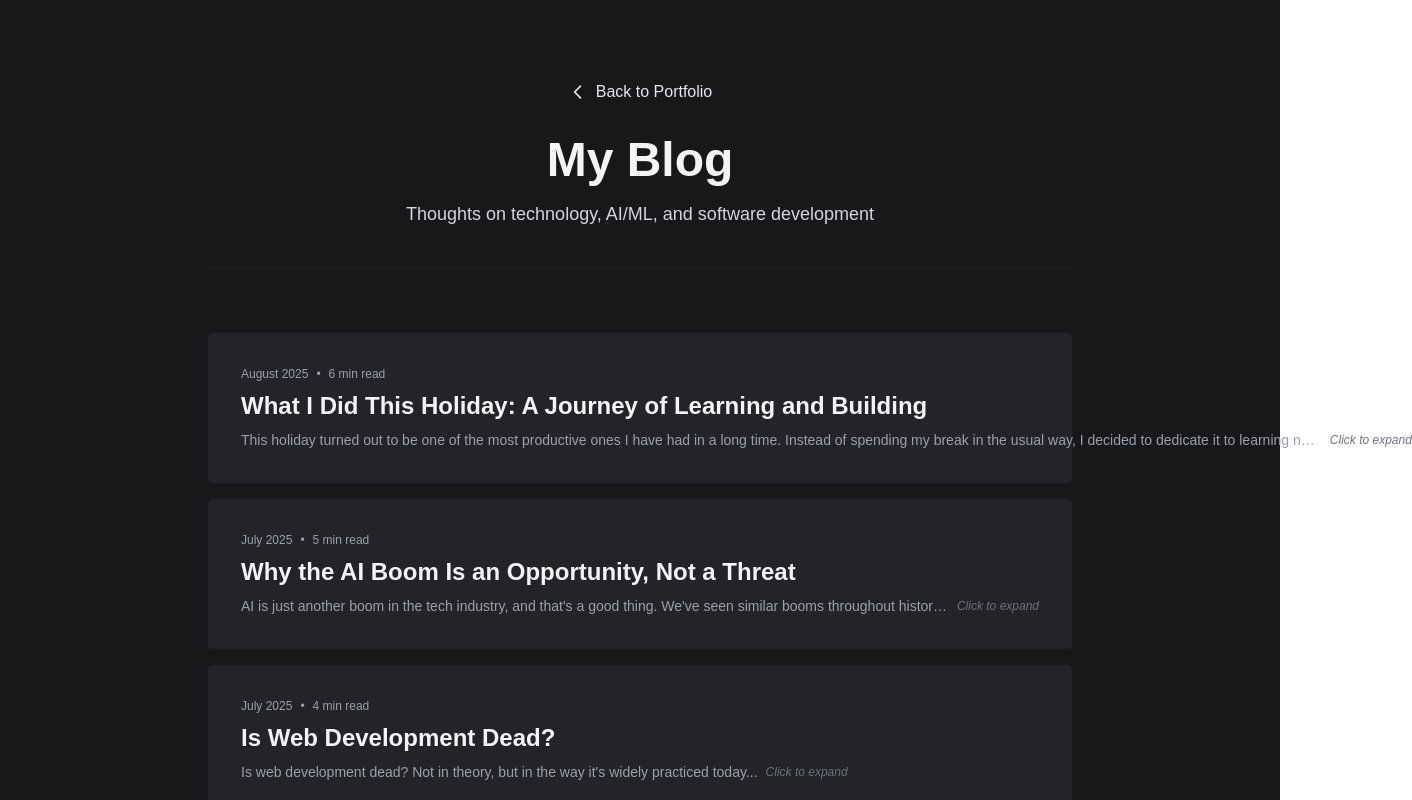
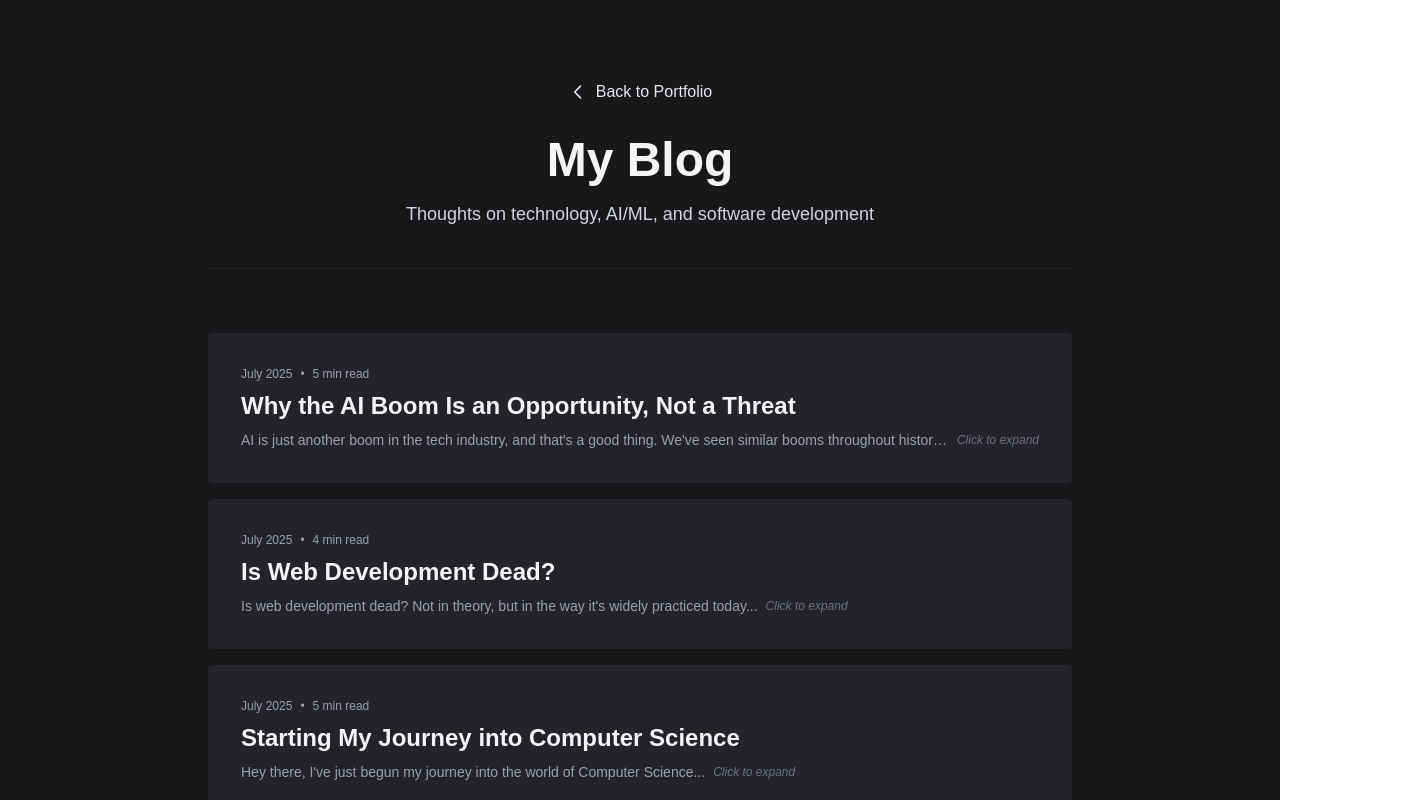
Before and after one commit to SanjithSK29/portfolio, a Next.js app: page /blog in a window 1280 px wide. Shown: the top 800 px of the page, 1412 px wide, since content can reach past the window. Built offline with nearby package versions, Linux system fonts and the light colour scheme.

Commit message:
Remove holiday blog post from portfolio

```diff
--- a/src/app/blog/page.tsx
+++ b/src/app/blog/page.tsx
@@ -6,33 +6,6 @@ import { useState } from 'react';
 export default function Blog() {
   const [openIndex, setOpenIndex] = useState<number | null>(null);
   const posts = [
-    {
-      date: 'August 2025',
-      read: '6 min read',
-      title: 'What I Did This Holiday: A Journey of Learning and Building',
-      preview: "This holiday turned out to be one of the most productive ones I have had in a long time. Instead of spending my break in the usual way, I decided to dedicate it to learning new skills...",
-      content: (
-        <>
-          {`This holiday turned out to be one of the most productive ones I have had in a long time. Instead of spending my break in the usual way, I decided to dedicate it to learning new skills, sharpening my problem-solving abilities, and creating projects that I am proud of. Here is a quick rundown of everything I did:`}<br /><br />
-          <strong>1. Tackling 56 Questions on LeetCode</strong><br /><br />
-          {`I started my break with a strong focus on improving my coding skills. I solved 56 LeetCode questions, which really helped me strengthen my problem-solving approach and algorithmic thinking. From easy to challenging problems, every question taught me something new, whether it was optimizing time complexity or thinking in terms of edge cases.`}<br /><br />
-          <strong>2. Understanding Git and GitHub</strong><br /><br />
-          {`Version control was something I had always used at a basic level, but this time I decided to really dive deep into Git and GitHub. I learned how branching, merging, pull requests, and collaboration actually work in real-world projects. This has made me much more confident about contributing to open source and managing my own projects in a structured way.`}<br /><br />
-          <strong>3. Completed Andrew Ng&apos;s Supervised Machine Learning Course</strong><br /><br />
-          {`I also spent time learning about Machine Learning. I finished Andrew Ng&apos;s Supervised Learning course, which gave me a strong foundation in concepts like linear regression, logistic regression, cost functions, gradient descent, and model evaluation. It was eye opening to see how math and programming come together to make machines learn.`}<br /><br />
-          <strong>4. Built My Portfolio Website</strong><br /><br />
-          {`This was one of the highlights of my holiday. I designed and developed my own portfolio website, which showcases my work, skills, and projects. It was a great experience to apply my web development knowledge to something that represents me and my journey.`}<br /><br />
-          <strong>5. Started MIT&apos;s Missing Semester Course</strong><br /><br />
-          {`To level up my understanding of developer tools and workflows, I started the Missing Semester course offered by MIT. This course covers topics like the command line, shell scripting, version control, editors, debugging, and more. These are things that are not often taught in a typical CS curriculum but are extremely important in real-world development.`}<br /><br />
-          <strong>6. Learning Web Development Tools and Hosting</strong><br /><br />
-          {`While working on my website and other mini projects, I learned about different web development tools and how to host websites. Understanding how the backend of hosting works and deploying projects live on the internet was both challenging and rewarding.`}<br /><br />
-          <strong>Final Thoughts</strong><br /><br />
-          {`Looking back, this holiday was all about growth and building skills that will stay with me forever. From problem-solving to machine learning, from web development to mastering essential tools, I feel like I made the most out of this break.`}<br /><br />
-          {`This experience has motivated me to keep learning and building even as regular college life resumes. Here is to turning every break into a chance to grow!`}
-        </>
-      ),
-      tags: ['Learning', 'Holiday', 'Projects', 'Growth'],
-    },
     {
       date: 'July 2025',
       read: '5 min read',
```
